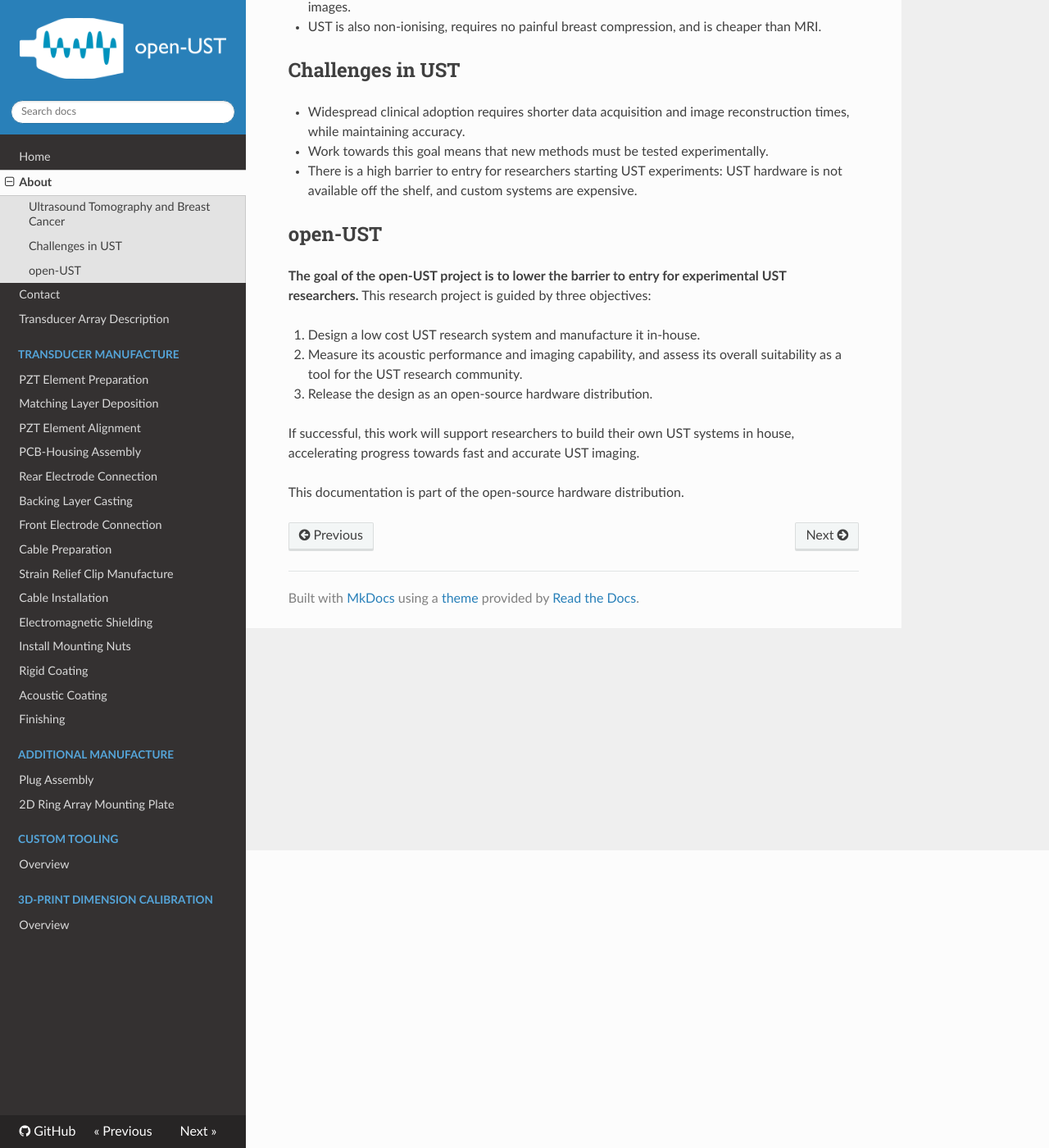
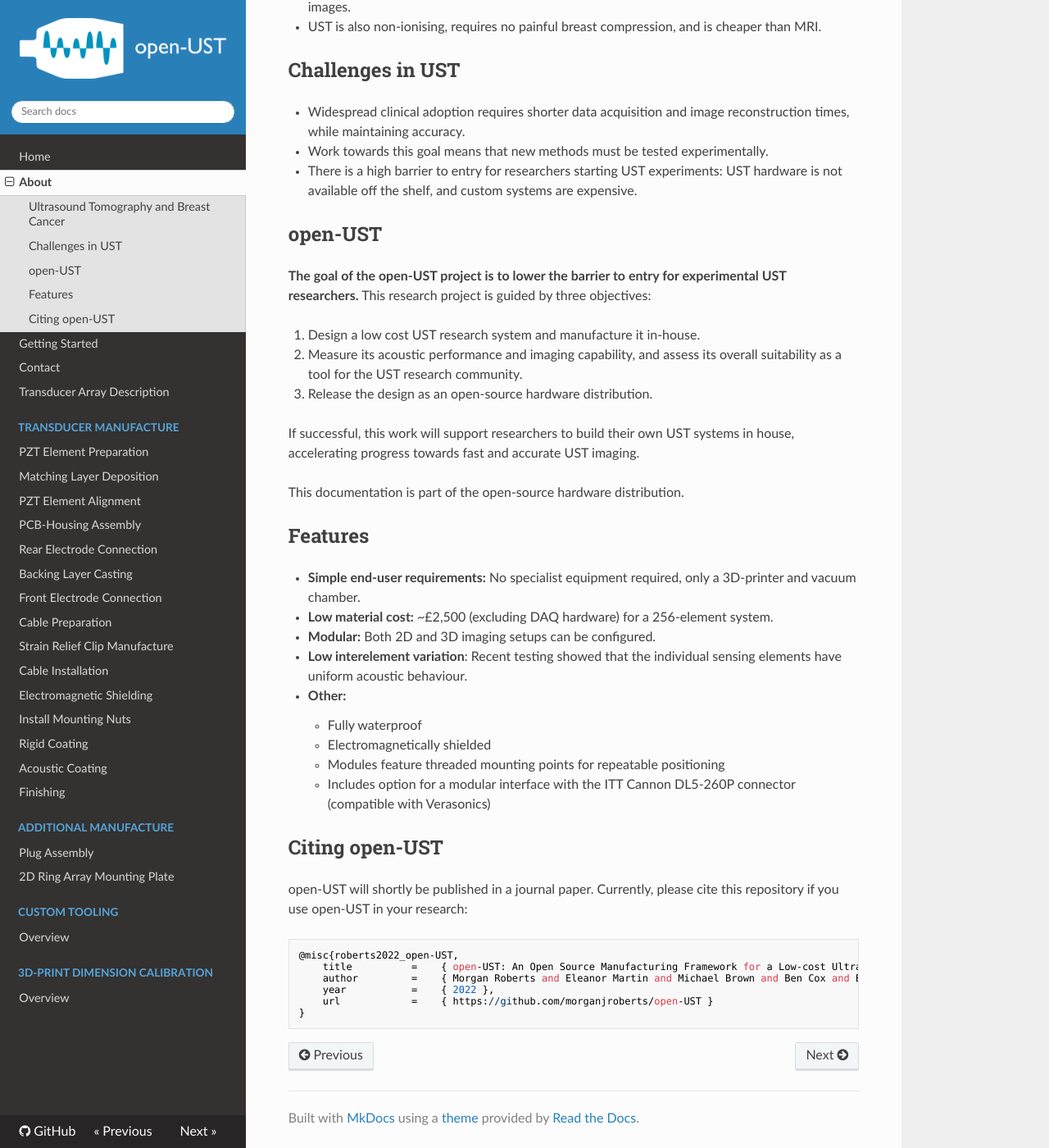
Before and after one commit to morganjroberts/open-UST, an MkDocs documentation site: the page built from docs/about.md, in a window 1280 px wide and 1400 px high, scrolled down 363 px. Shown: the whole window at 82% size. Built offline with MkDocs 1.6.1, drawn with Linux system fonts in a browser that asks for light colours; nearby versions of some CDN libraries.

Commit message:
all text now final draft version

````diff
--- a/docs/about.md
+++ b/docs/about.md
@@ -22,3 +22,28 @@ This research project is guided by three objectives:
 If successful, this work will support researchers to build their own UST systems in house, accelerating progress towards fast and accurate UST imaging.
 
 This documentation is part of the open-source hardware distribution.
+
+## Features
+
+- **Simple end-user requirements:** No specialist equipment required, only a 3D-printer and vacuum chamber.
+- **Low material cost:** ~£2,500 (excluding DAQ hardware) for a 256-element system.
+- **Modular:** Both 2D and 3D imaging setups can be configured.
+- **Low interelement variation**: Recent testing showed that the individual sensing elements have uniform acoustic behaviour.
+- **Other:**
+    - Fully waterproof
+    - Electromagnetically shielded
+    - Modules feature threaded mounting points for repeatable positioning
+    - Includes option for a modular interface with the ITT Cannon DL5-260P connector (compatible with Verasonics)
+
+## Citing open-UST
+
+open-UST will shortly be published in a journal paper. Currently, please cite this repository if you use open-UST in your research:
+
+```
+@misc{roberts2022_open-UST,
+	title          =    { open-UST: An Open Source Manufacturing Framework for a Low-cost Ultrasound Tomography Research System  },
+	author         =    { Morgan Roberts and Eleanor Martin and Michael Brown and Ben Cox and Bradley Treeby },
+	year           =    { 2022 },
+	url            =    { https://github.com/morganjroberts/open-UST }
+}
+```
--- a/mkdocs.yml
+++ b/mkdocs.yml
@@ -7,6 +7,7 @@ repo_url: https://github.com/morganjroberts/open-UST
 nav:
     - Home: index.md
     - About: about.md
+    - Getting Started: getting-started.md
     - Contact: contact.md
     - Transducer Array Description: transducer-array-description.md
     - Transducer Manufacture:
````
Also changed, not shown: README.md (+4 -4 lines), docs/getting-started.md (added, +9 -0 lines), docs/plan.md (+1 -0 lines), docs/plug-assembly.md (+24 -14 lines), docs/img/matching-layer-deposition/expose-front-electrode.png (added), docs/img/matching-layer-deposition/matching-layer-trimming.png (added).
